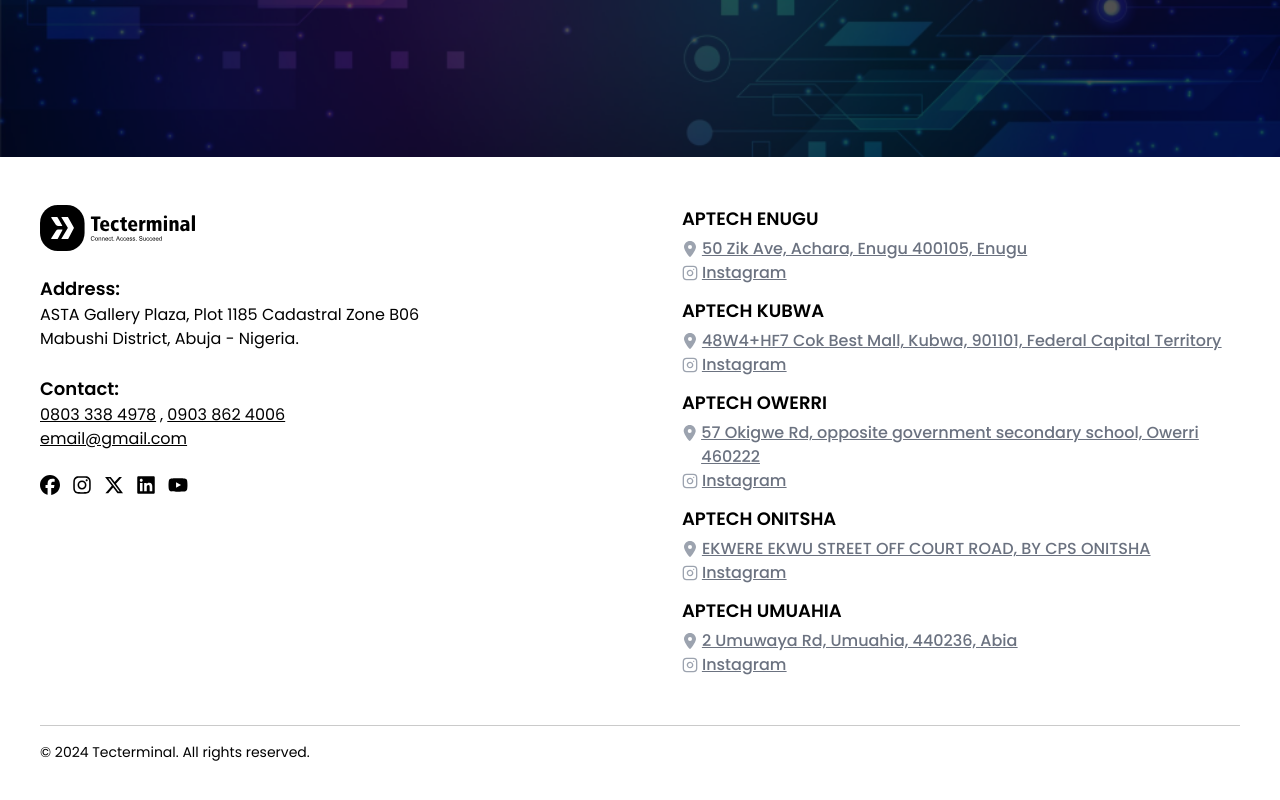
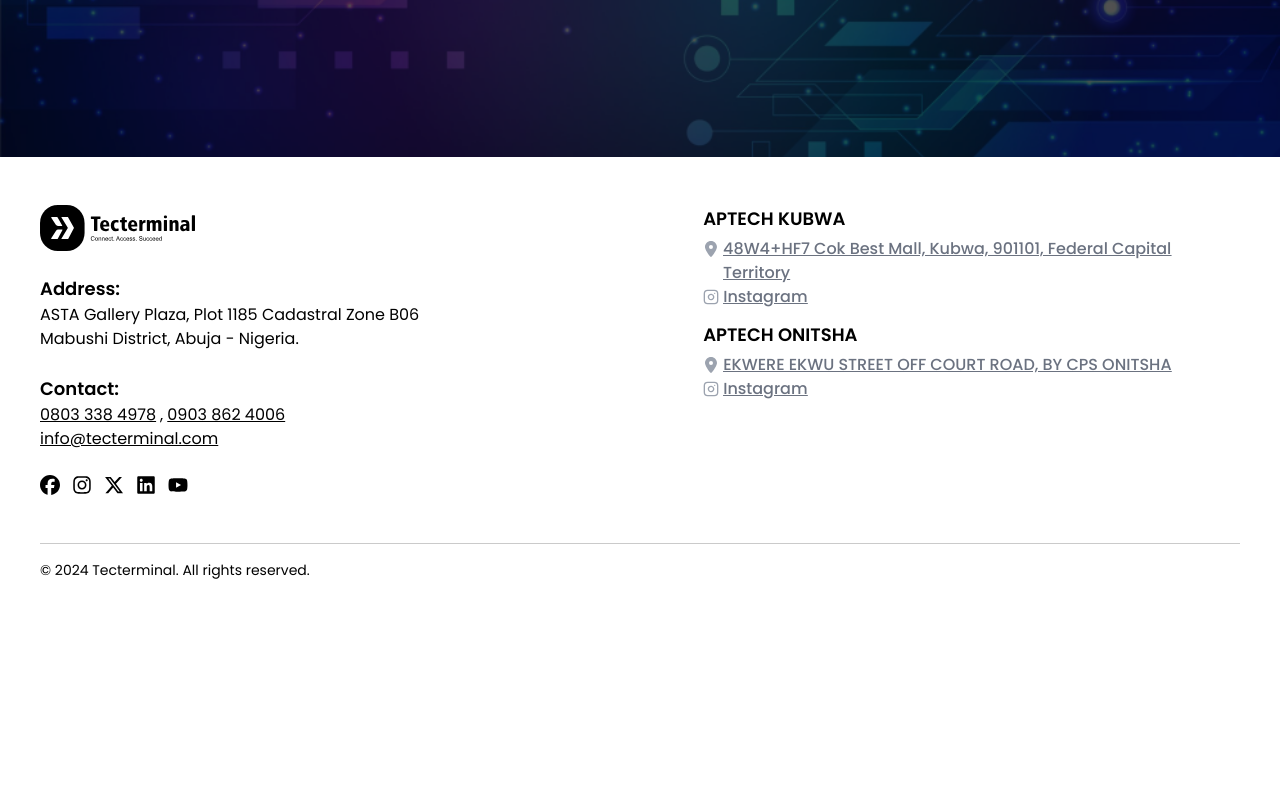
Before and after one commit to Dubby-Bantin/tecterminal, a React (Vite) app: page / in a window 1280 px wide. Shown: the part 6071-6871 px from the top of the page. After the commit the page ends 6715 px from the top, so only its background shows below. Built offline with nearby package versions, Linux system fonts and the light colour scheme.

Commit message:
Added email address and quicklinks modification

```diff
--- a/src/pages/home/components/Footer.jsx
+++ b/src/pages/home/components/Footer.jsx
@@ -6,12 +6,12 @@ import { LuDot, LuInstagram } from 'react-icons/lu';
 
 const Footer = () => {
     const quickLinks_1 = [
-        {
-            title: "APTECH ENUGU",
-            link: "https://www.instagram.com/aptechenugucenter/",
-            address: "50 Zik Ave, Achara, Enugu 400105, Enugu",
-            location: "https://maps.app.goo.gl/L2yKARvYFTVBKX3F6"
-        },
+        // {
+        //     title: "APTECH ENUGU",
+        //     link: "https://www.instagram.com/aptechenugucenter/",
+        //     address: "50 Zik Ave, Achara, Enugu 400105, Enugu",
+        //     location: "https://maps.app.goo.gl/L2yKARvYFTVBKX3F6"
+        // },
 
         {
             title: "APTECH KUBWA",
@@ -20,12 +20,12 @@ const Footer = () => {
             location: "https://maps.app.goo.gl/R7BmW9WP7xXRPE5p7"
         },
 
-        {
-            title: "APTECH OWERRI",
-            link: "https://www.instagram.com/aptech.owerri/",
-            address: "57 Okigwe Rd, opposite government secondary school, Owerri 460222",
-            location: "https://maps.app.goo.gl/feLnHoUqCj4TYXgJ8"
-        },
+        // {
+        //     title: "APTECH OWERRI",
+        //     link: "https://www.instagram.com/aptech.owerri/",
+        //     address: "57 Okigwe Rd, opposite government secondary school, Owerri 460222",
+        //     location: "https://maps.app.goo.gl/feLnHoUqCj4TYXgJ8"
+        // },
 
         {
             title: "APTECH ONITSHA",
@@ -34,12 +34,12 @@ const Footer = () => {
             location: "https://maps.app.goo.gl/e4JhtcPmhWGV7o7z7"
         },
 
-        {
-            title: "APTECH UMUAHIA",
-            link: "https://www.instagram.com/aptechumuahia/",
-            address: "2 Umuwaya Rd, Umuahia, 440236, Abia",
-            location: "https://maps.app.goo.gl/PzkLg4HYgzzuwDS89"
-        },
+        // {
+        //     title: "APTECH UMUAHIA",
+        //     link: "https://www.instagram.com/aptechumuahia/",
+        //     address: "2 Umuwaya Rd, Umuahia, 440236, Abia",
+        //     location: "https://maps.app.goo.gl/PzkLg4HYgzzuwDS89"
+        // },
     ];
     const quickLinks_2 = ["Link Six", "Link Seven", "Link Eight", "Link Nine", "Link ten"];
 
@@ -59,7 +59,7 @@ const Footer = () => {
                             <Link to="tel:+2348033384978" className='underline'>0803 338 4978</Link>,
                             <Link to="tel:+2349038624006" className='underline'>0903 862 4006</Link>
                         </div>
-                        <Link to="malito:info@relume.io" className='underline'>email@gmail.com</Link>
+                        <Link to="malito:info@tecterminal.com" className='underline'>info@tecterminal.com</Link>
                     </div>
 
                     <div className="flex gap-3 text-xl">
```
